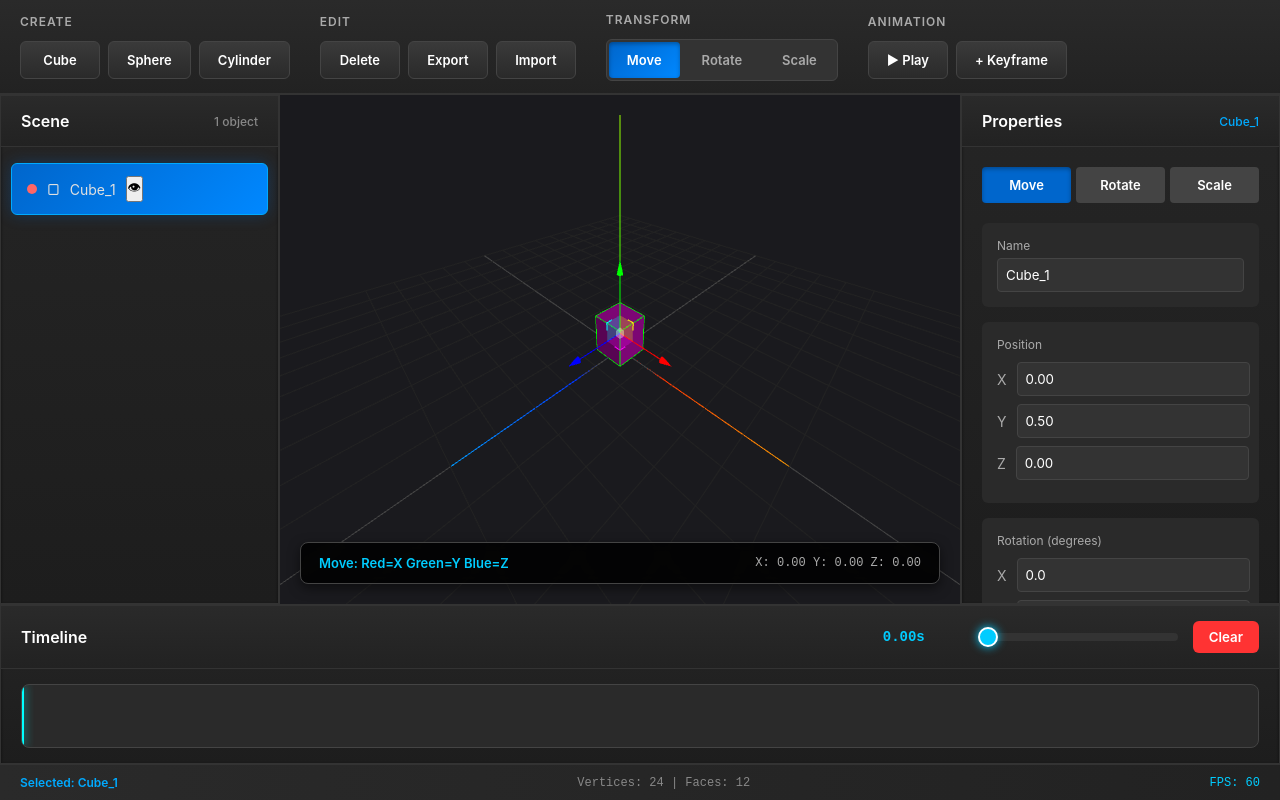
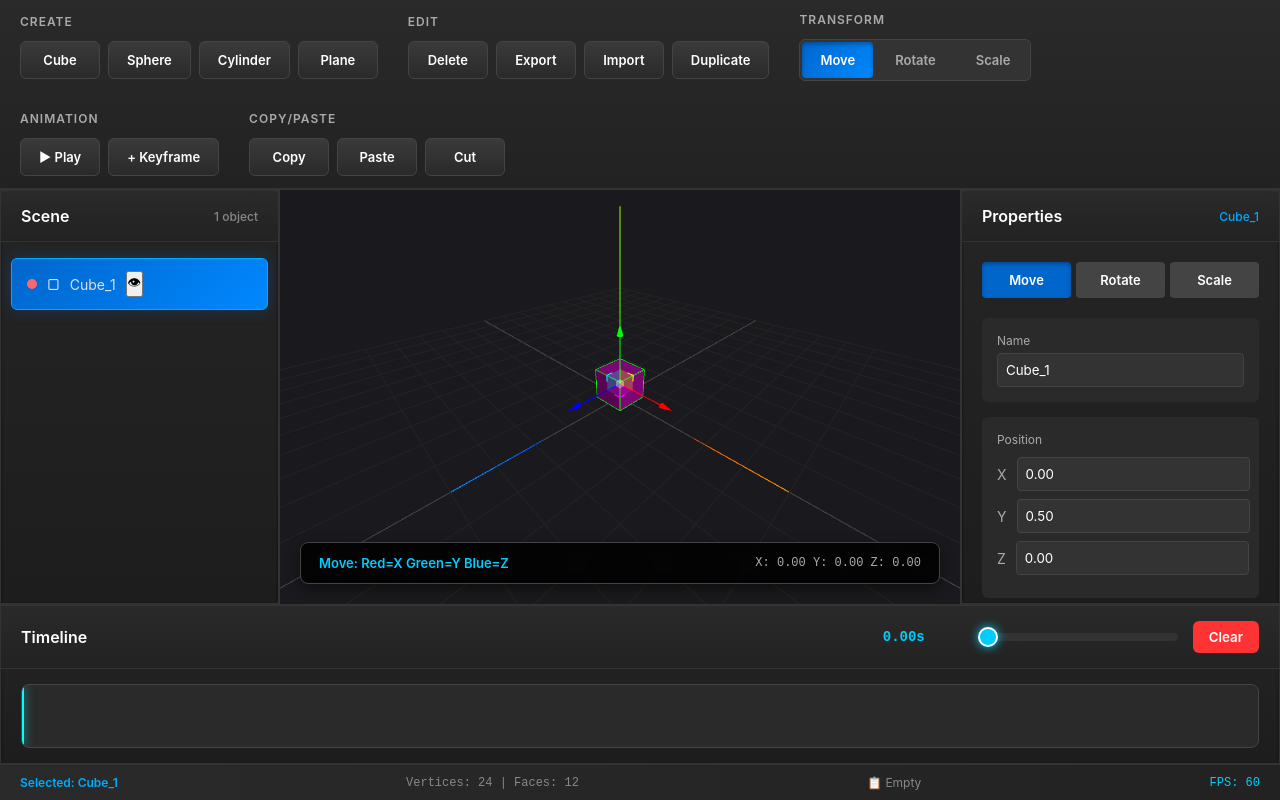
Before and after one commit to justdev-chris/SketchNekoModel, a plain HTML site: page index.html in a window 1280 px wide. Drawn offline with nearby package versions, Linux system fonts and the light colour scheme.

Commit message:
Update index.html

```diff
--- a/index.html
+++ b/index.html
@@ -26,6 +26,7 @@
                     <button class="tool-btn" data-tool="add-cube">Cube</button>
                     <button class="tool-btn" data-tool="add-sphere">Sphere</button>
                     <button class="tool-btn" data-tool="add-cylinder">Cylinder</button>
+                    <button class="tool-btn" data-tool="add-plane">Plane</button>
                 </div>
             </div>
 
@@ -35,15 +36,16 @@
                     <button class="tool-btn" data-tool="delete">Delete</button>
                     <button class="tool-btn" data-tool="export">Export</button>
                     <button class="tool-btn" data-tool="import">Import</button>
+                    <button class="tool-btn" onclick="Editor.duplicateSelected()" title="Duplicate (Ctrl+D)">Duplicate</button>
                 </div>
             </div>
 
             <div class="tool-section">
                 <h4>Transform</h4>
                 <div class="transform-buttons">
-                    <button class="mode-btn active" data-mode="translate">Move</button>
-                    <button class="mode-btn" data-mode="rotate">Rotate</button>
-                    <button class="mode-btn" data-mode="scale">Scale</button>
+                    <button class="mode-btn active" data-mode="translate" title="Move (G)">Move</button>
+                    <button class="mode-btn" data-mode="rotate" title="Rotate (R)">Rotate</button>
+                    <button class="mode-btn" data-mode="scale" title="Scale (S)">Scale</button>
                 </div>
             </div>
 
@@ -52,6 +54,15 @@
                 <div class="tool-buttons">
                     <button id="play-btn">▶ Play</button>
                     <button id="add-keyframe">+ Keyframe</button>
+                </div>
+            </div>
+
+            <div class="tool-section">
+                <h4>Copy/Paste</h4>
+                <div class="tool-buttons">
+                    <button class="tool-btn" onclick="Editor.copySelected()" title="Copy (Ctrl+C)">Copy</button>
+                    <button class="tool-btn" onclick="Editor.pasteObject()" title="Paste (Ctrl+V)">Paste</button>
+                    <button class="tool-btn" onclick="Editor.cutSelected()" title="Cut (Ctrl+X)">Cut</button>
                 </div>
             </div>
         </div>
@@ -110,6 +121,7 @@
         <div id="statusbar">
             <span id="status">Ready</span>
             <span id="stats">Vertices: 0 | Faces: 0</span>
+            <span id="clipboard-status">📋 Empty</span>
             <span id="fps">FPS: 60</span>
         </div>
     </div>
```
